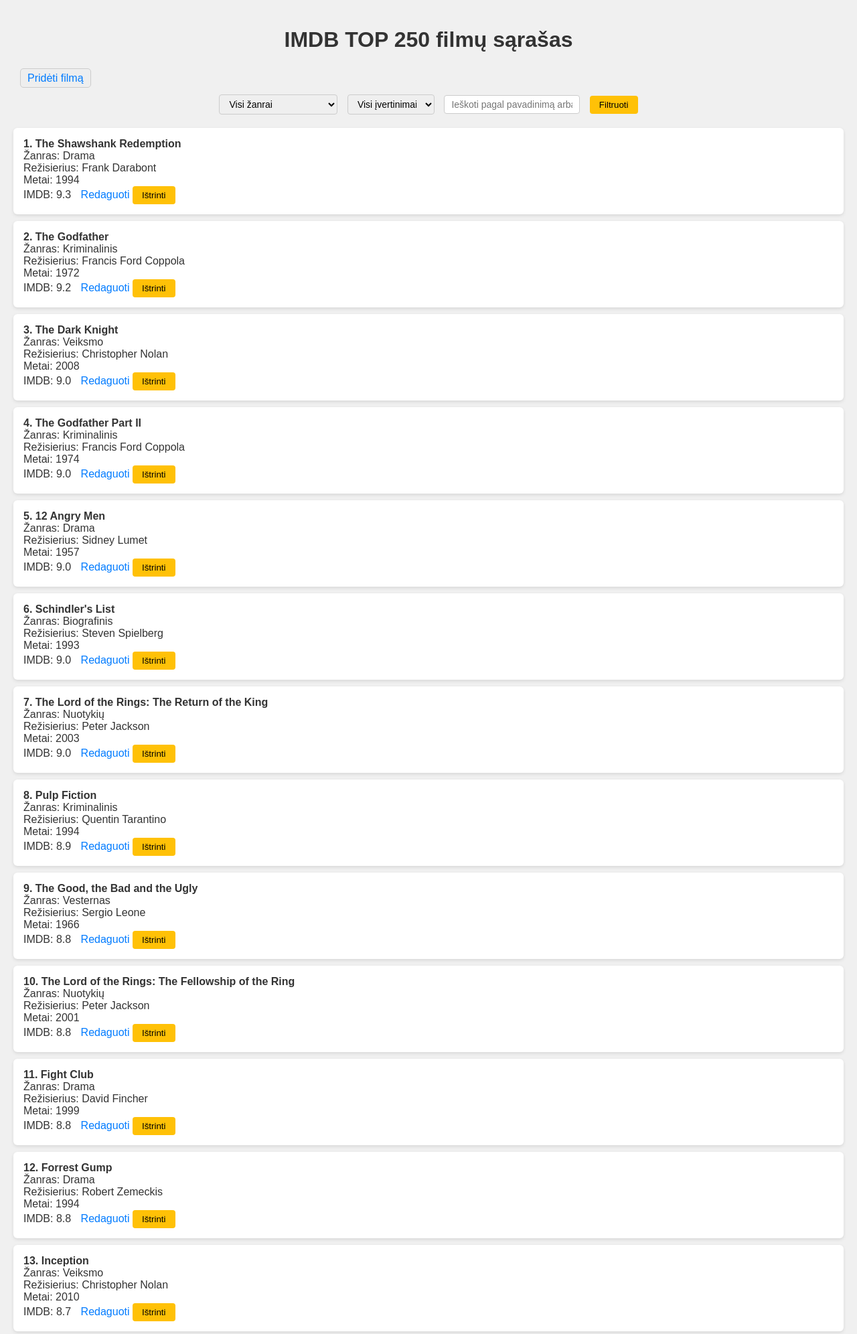
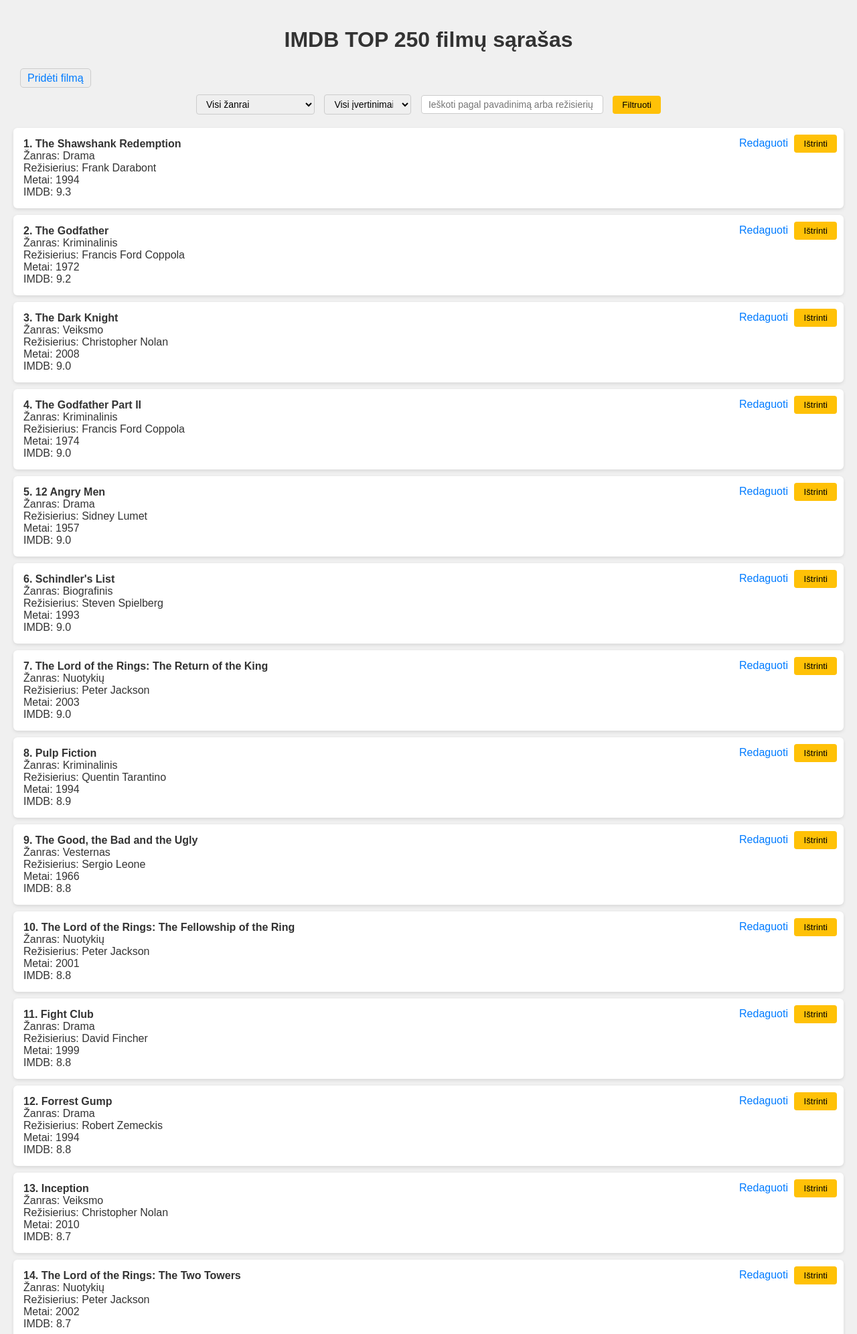
Before and after one commit to Kudzass/Baigiamasis_darbas_kino_filmu_katalogas, a Flask app: page / in a window 1280 px wide. Shown: the top 1992 px of the page at 67% size. Run offline with Flask 3, Linux system fonts and the light colour scheme.

Commit message:
Paskutiniai pataisymai, paieškos laukelio praplatinimas, redaguoti trinti migtukų perkelimas i desine

```diff
--- a/static/style.css
+++ b/static/style.css
@@ -59,3 +59,20 @@
 a:hover {
     text-decoration: underline;
 }
+
+ul li {
+    position: relative;
+    padding-right: 120px;
+}
+
+.veiksmai {
+    position: absolute;
+    top: 10px;
+    right: 10px;
+}
+
+.veiksmai a,
+.veiksmai form {
+    display: inline-block;
+    margin-left: 5px;
+}
--- a/templates/index.html
+++ b/templates/index.html
@@ -33,7 +33,7 @@
     {% endfor %}
         </select>
 
-        <input type="text" name="search" placeholder="Ieškoti pagal pavadinimą arba režisierių" value="{{ request.args.get('search', '') }}">
+        <input type="text" name="search" style="width: 250px; " placeholder="Ieškoti pagal pavadinimą arba režisierių" value="{{ request.args.get('search', '') }}">
         <button type="submit">Filtruoti</button>
     </form>
 
@@ -46,11 +46,12 @@
                 Režisierius: {{ filmas.rezisierius }}<br>
                 Metai: {{ filmas.isleidimo_data.year }}<br>
                 IMDB: {{ filmas.imdb }}
-
+            <div class="veiksmai">
                 <a href="{{ url_for('redaguoti_filma', id=filmas.id) }}">Redaguoti</a>
                 <form action="{{ url_for('istrinti_filma', id=filmas.id) }}" method="post" style="display:inline;">
                     <button type="submit">Ištrinti</button>
                 </form>
+            </div>
             </li>
         {% endfor %}
     </ul>
```
Also changed, not shown: instance/filmai.db, models.py (line endings or trailing spaces).
